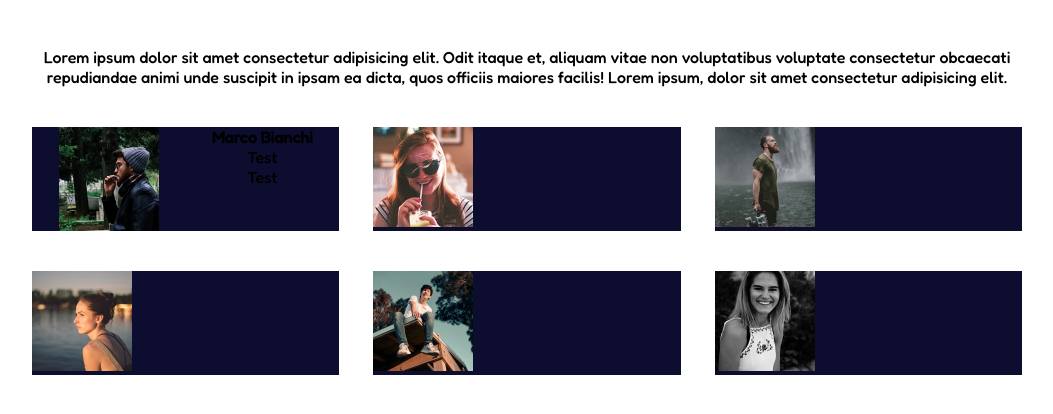
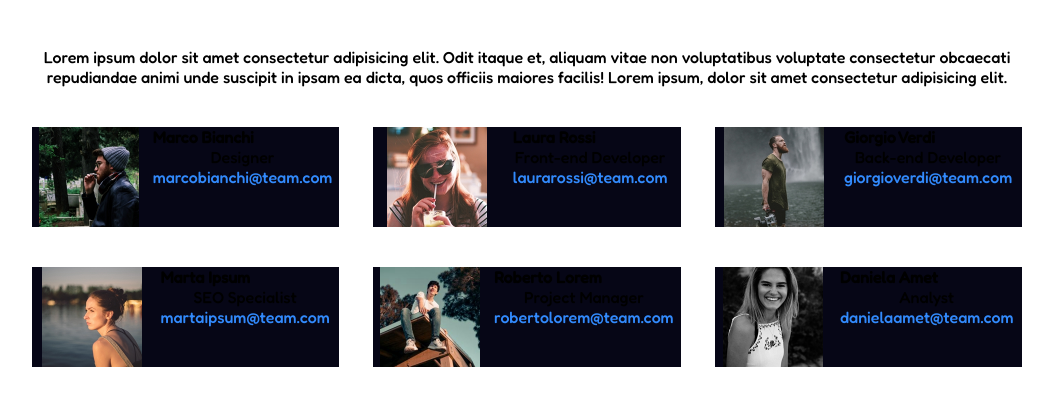
Before and after one commit to yasmindeoliveira/html-css-flex-cards, a plain HTML site: page index.html in a window 1280 px wide. Shown: the part 62-476 px from the top of the page, without its empty margins (113-1166 px from the left). Drawn offline with Linux system fonts and the light colour scheme.

Commit message:
inseriti dati del team

```diff
--- a/index.html
+++ b/index.html
@@ -26,36 +26,63 @@
 
                 <div class="flex-item flex">
 
-                        <img src="./assets/male1.png" alt="Marco Bianchi">
+                    <img src="./assets/male1.png" alt="Marco Bianchi">
+
                     <div>
                         <h4>Marco Bianchi</h4>
-                        <p>Test</p>
-                        <p>Test</p>
+                        <p>Designer</p>
+                        <p class="email">marcobianchi@team.com</p>
                     </div>
+
                 </div>
-                <div class="flex-item">
+                <div class="flex-item flex">
 
                     <img src="./assets/female1.png" alt="Laura Rossi">
+                    <div>
+                        <h4>Laura Rossi</h4>
+                        <p>Front-end Developer</p>
+                        <p class="email">laurarossi@team.com</p>
+                    </div>
 
                 </div>
-                <div class="flex-item">
+                <div class="flex-item flex">
 
                     <img src="./assets/male2.png" alt="Giorgio Verdi">
+                    <div>
+                        <h4>Giorgio Verdi</h4>
+                        <p>Back-end Developer</p>
+                        <p class="email">giorgioverdi@team.com</p>
+                    </div>
 
                 </div>
-                <div class="flex-item">
+                <div class="flex-item flex">
 
                     <img src="./assets/female2.png" alt="Marta Ipsum">
+                    <div>
+                        <h4>Marta Ipsum</h4>
+                        <p>SEO Specialist</p>
+                        <p class="email">martaipsum@team.com</p>
+                    </div>
 
                 </div>
-                <div class="flex-item">
+                <div class="flex-item flex">
 
                     <img src="./assets/male3.png" alt="Roberto Lorem">
+                    <div>
+                        <h4>Roberto Lorem</h4>
+                        <p>Project Manager</p>
+                        <p class="email">robertolorem@team.com</p>
+                    </div>
 
                 </div>
-                <div class="flex-item">
+                <div class="flex-item flex">
 
                     <img src="./assets/female3.png" alt="Daniela Amet">
+                    <div>
+                        <h4>Daniela Amet</h4>
+                        <p>Analyst</p>
+                        <p class="email">danielaamet@team.com</p>
+                    </div>
 
                 </div>
 
--- a/style.css
+++ b/style.css
@@ -30,9 +30,14 @@
 
 .flex-item {
     margin-top: 40px;
-    background-color: rgb(13, 13, 48);
+    background-color: rgb(6, 6, 22);
     width: 30%;
+    max-height: 100px;
 }
 .flex-item img {
     width: 100px;
 }
+
+.email {
+    color: rgb(50, 138, 252);
+}
```
